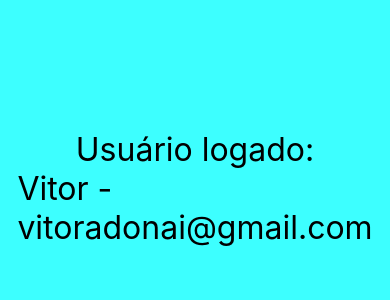
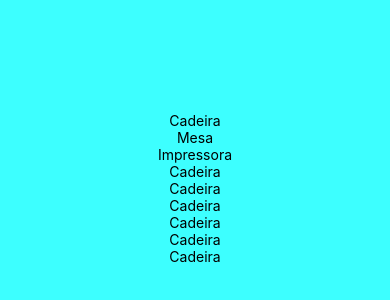
Before and after one commit to vitor-adonai/react-native-cod3r-hacktoberfest, a React Native app in the folder exercicios/: screen / in a window 390 px wide. Shown: the part 234-534 px from the top of the page. Built offline with nearby package versions, Linux system fonts and the light colour scheme.

Commit message:
Renderizando lista com map

```diff
--- a/exercicios/src/App.js
+++ b/exercicios/src/App.js
@@ -18,7 +18,8 @@ import { View, Text, StyleSheet } from 'react-native'
 // props.children eu preciso importar o pai e filho
 // import Pai from './components/relacao/Pai'
 // import Filho from './components/relacao/Filho'
-import UserLogado from './components/UserLogado'
+// import UserLogado from './components/UserLogado'
+import ListaProdutos from './components/produtos/ListaProdutos'
 
 
 export default function App () {
@@ -49,14 +50,15 @@ export default function App () {
                 <Filho nome="João" sobrenome="Adonai"></Filho>
             </Pai>
             */}
+            {/* <UserLogado usuario={{ nome: 'Vitor', email: 'vitoradonai@gmail.com' }}></UserLogado> */}
             {/*  */}
             {/*  */}
             {/*  */}
             {/*  */}
             {/*  */}
             {/*  */}
-            {/*  */}
-            <UserLogado usuario={{ nome: 'Vitor', email: 'vitoradonai@gmail.com' }}></UserLogado>
+            <ListaProdutos></ListaProdutos>
+
 
         </View>
     )
--- /dev/null
+++ b/exercicios/src/components/produtos/ListaProdutos.js
@@ -0,0 +1,32 @@
+import React from 'react'
+import { View, Text } from 'react-native'
+import Estilo from '../estilo'
+import Produtos from './Produtos'
+export default props => {
+
+    function listar() {
+        return Produtos.map(p => {
+            return <Text key={p.id}>{p.name}</Text>
+        })
+    }
+
+    return (
+        <>
+        {listar()}
+        </>
+    )
+
+    /*
+    // Opção 2
+    return (
+        <>
+            // Lista sempre é bom usar key para declavar o identificador do elemento *
+            {
+                Produtos.map( p => {
+                    return <Text key={p.id}> O {p.name} tem o valor de R${p.preco}</Text>
+                })
+            }
+        </>
+    )
+    */
+}
--- /dev/null
+++ b/exercicios/src/components/produtos/Produtos.js
@@ -0,0 +1,12 @@
+export default [
+    {id: 1, name: 'Cadeira', preco: 92.90},
+    {id: 2, name: 'Mesa', preco: 82.90},
+    {id: 3, name: 'Impressora', preco: 72.90},
+    {id: 4, name: 'Cadeira', preco: 62.90},
+    {id: 5, name: 'Cadeira', preco: 52.90},
+    {id: 6, name: 'Cadeira', preco: 42.90},
+    {id: 7, name: 'Cadeira', preco: 32.90},
+    {id: 8, name: 'Cadeira', preco: 22.90},
+    {id: 9, name: 'Cadeira', preco: 12.90},
+
+]
```
